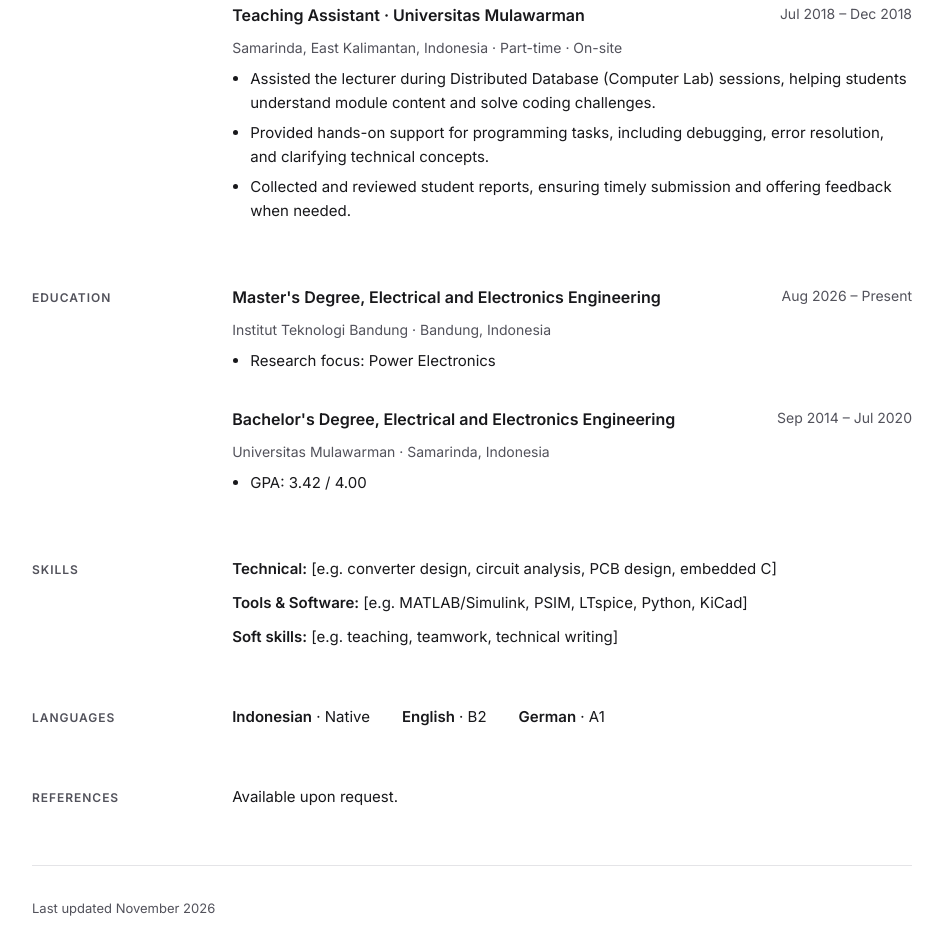
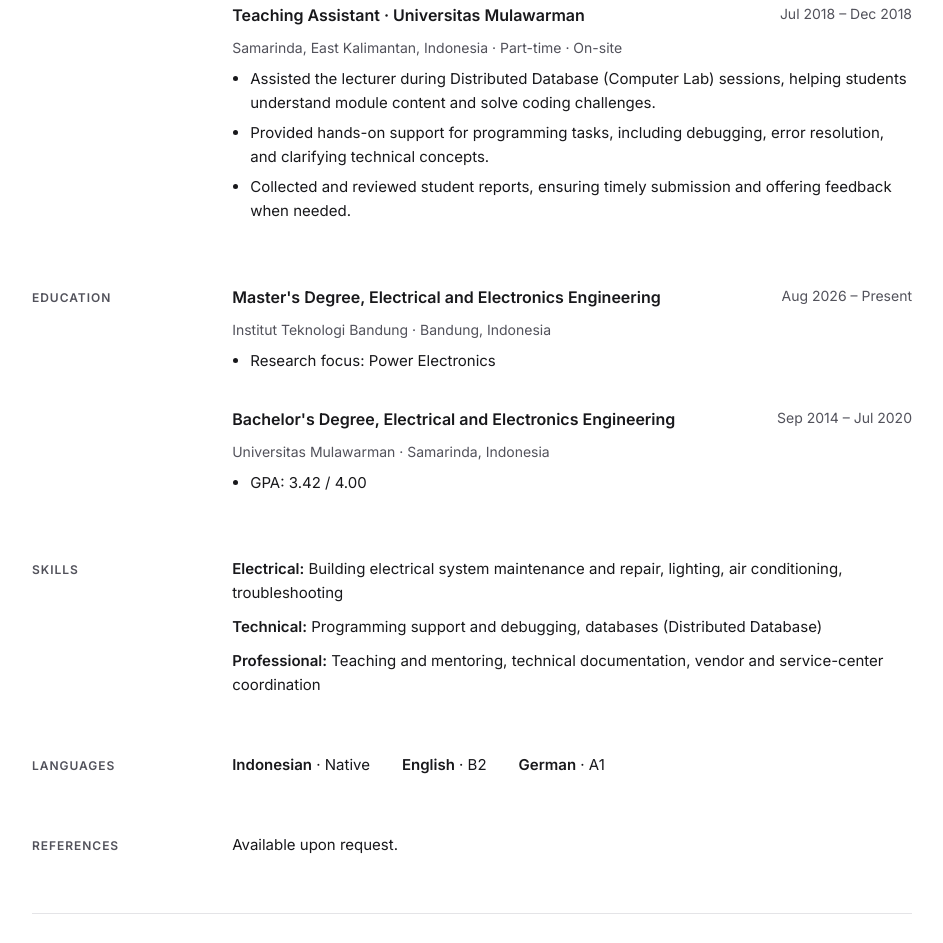
Before and after one commit to hafizhalramzy/hafizhalramzy.github.io, a plain HTML site: page index.html in a window 1280 px wide. Shown: the part 868-1811 px from the top of the page, without its empty margins (168-1111 px from the left). Drawn offline with Linux system fonts and the light colour scheme.

Commit message:
Update index.html

```diff
--- a/index.html
+++ b/index.html
@@ -34,7 +34,7 @@ li{margin:0 0 6px}
 <a href="https://instagtram.com/hfxal_">Instagram: @hfxal_</a>
 </div>
 <div style="display: flex; flex-wrap: wrap; gap: 12px; padding-top: 8px">
-<button type="button" class="no-print" onclick="window.print()" style="display: inline-flex; align-items: center; min-height: 44px; padding: 0 20px; border-radius: 8px; border: 0; background: #1F3FBF; color: #FFFFFF; font: inherit; font-size: 14px; font-weight: 600; cursor: pointer">Download PDF</button>
+<a href="cv.pdf" download="CV-Hafizh-Maulana-Alramzy.pdf" style="display: inline-flex; align-items: center; min-height: 44px; padding: 0 20px; border-radius: 8px; background: #1F3FBF; color: #FFFFFF; font-size: 14px; font-weight: 600; text-decoration: none">Download PDF</a>
 <!--<a href="https://wa.me/6200000000000?text=Halo%20kak%20Hafizh%21%20Saya%20tertarik%20dengan%20CV%20kakaknya%20dan%20ingin%20mengetahui%20tentang%20kak%20Hafizh%20lebih%20lanjut..." target="_blank" rel="noopener" style="display: inline-flex; align-items: center; min-height: 44px; padding: 0 20px; border-radius: 8px; border: 1px solid #D4D4D8; color: #18181B; font-size: 14px; font-weight: 600; text-decoration: none">Contact me</a></div>-->
 </header>
 
@@ -137,9 +137,9 @@ li{margin:0 0 6px}
 <section style="display: flex; flex-wrap: wrap; gap: 8px 40px">
 <h2 style="flex: 1 1 160px; margin: 0; font-size: 12px; font-weight: 600; letter-spacing: 0.08em; text-transform: uppercase; color: #52525B; padding-top: 3px">Skills</h2>
 <div style="flex: 999 1 480px; min-width: 0; display: flex; flex-direction: column; gap: 10px">
-<p style="margin: 0"><strong style="font-weight: 600">Technical:</strong> [e.g. converter design, circuit analysis, PCB design, embedded C]</p>
-<p style="margin: 0"><strong style="font-weight: 600">Tools &amp; Software:</strong> [e.g. MATLAB/Simulink, PSIM, LTspice, Python, KiCad]</p>
-<p style="margin: 0"><strong style="font-weight: 600">Soft skills:</strong> [e.g. teaching, teamwork, technical writing]</p>
+<p style="margin: 0"><strong style="font-weight: 600">Electrical:</strong> Building electrical system maintenance and repair, lighting, air conditioning, troubleshooting</p>
+<p style="margin: 0"><strong style="font-weight: 600">Technical:</strong> Programming support and debugging, databases (Distributed Database)</p>
+<p style="margin: 0"><strong style="font-weight: 600">Professional:</strong> Teaching and mentoring, technical documentation, vendor and service-center coordination</p>
 </div>
 </section>
 
```
